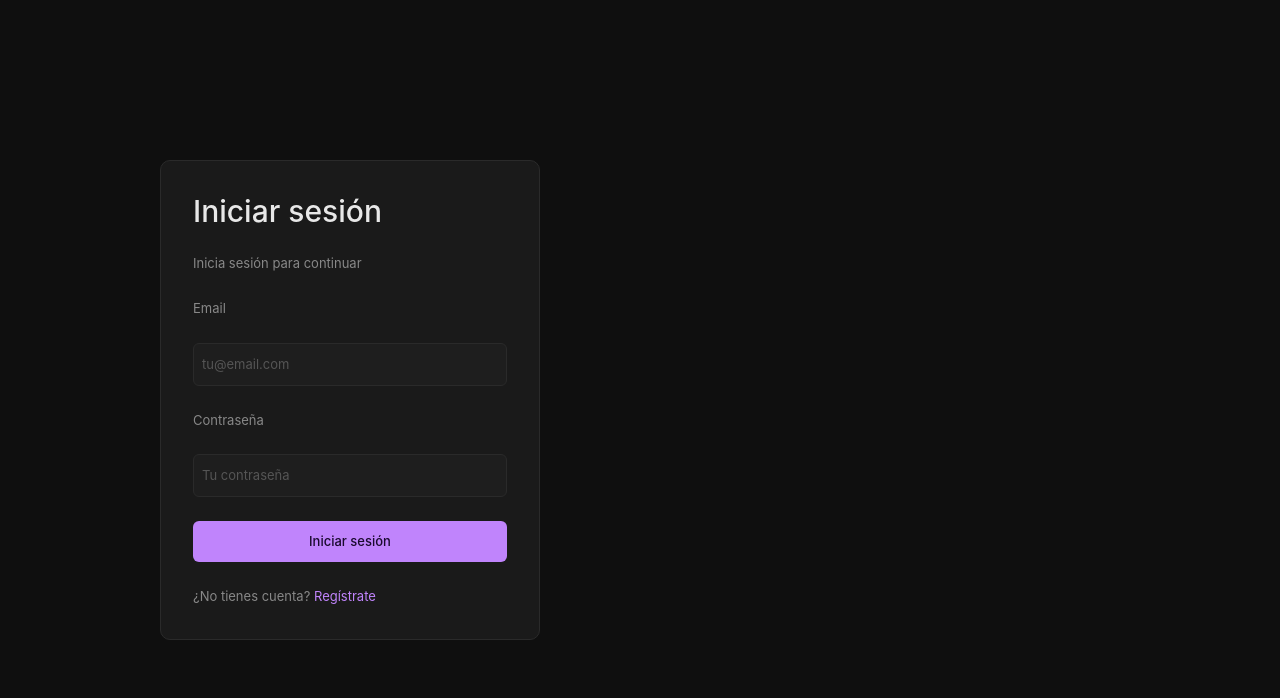
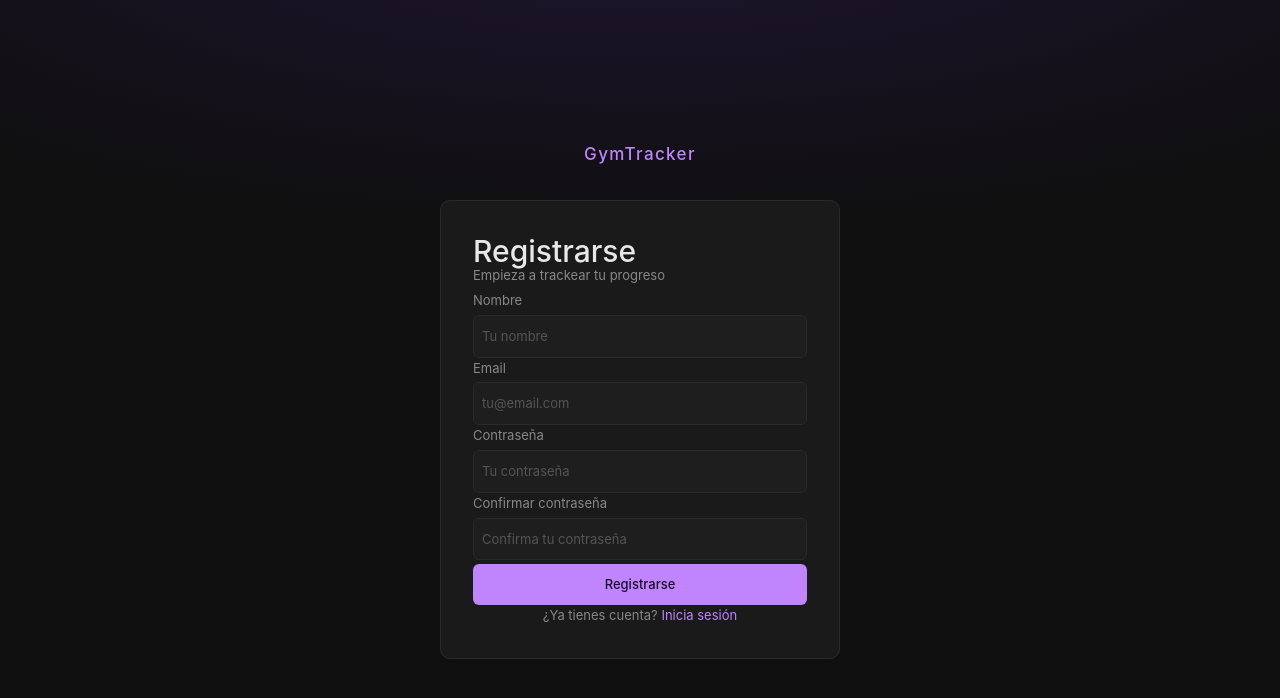
Before and after one commit to JesusQP10/gymtracker, a plain HTML site: page client/pages/index.html in a window 1280 px wide. Both pictures are taken after a click on the link "Regístrate". Drawn offline with Linux system fonts and the light colour scheme.

Commit message:
Estilos css de login y registro

```diff
--- a/client/css/pages/auth.css
+++ b/client/css/pages/auth.css
@@ -1,28 +1,88 @@
+/* ── Fondo de página ── */
 #auth-container {
   display: flex;
   flex-direction: column;
-  gap: var(--space-lg);
   justify-content: center;
   align-items: center;
   min-height: 100vh;
-  width: 700px;
+  padding: var(--space-lg);
+  background-color: var(--color-bg);
+  background-image: radial-gradient(
+    ellipse 80% 40% at 50% -10%,
+    var(--color-accent-dark),
+    transparent
+  );
 }
 
-#login-form, #register-form {
+/* ── Logo sobre el card ── */
+#auth-container::before {
+  content: 'GymTracker';
+  font-size: var(--font-size-md);
+  font-weight: var(--font-weight-medium);
+  color: var(--color-accent);
+  letter-spacing: 0.08em;
+  margin-bottom: var(--space-xl);
+}
+
+/* ── Card ── */
+#login-form,
+#register-form {
   display: flex;
   flex-direction: column;
-  gap: var(--space-lg);
+  gap: var(--space-md);
   padding: var(--space-xl);
-  width: 380px;
+  width: 100%;
+  max-width: 400px;
 }
 
-#login-form h1, #register-form h1 {
+/* ── Título ── */
+#login-form h1,
+#register-form h1 {
   font-size: var(--font-size-2xl);
+  font-weight: var(--font-weight-medium);
   color: var(--color-text-primary);
-
 }
 
-#login-form p, #register-form h2 {
+/* ── Subtítulo ── */
+#login-form > p:first-of-type,
+#register-form > p:first-of-type {
+  font-size: var(--font-size-sm);
+  color: var(--color-text-secondary);
+  margin-top: calc(var(--space-xs) * -1);
+  margin-bottom: var(--space-xs);
+}
+
+/* ── Grupos label + input ── */
+#login-form .form-group,
+#register-form .form-group {
+  display: flex;
+  flex-direction: column;
+  gap: var(--space-xs);
+  margin-bottom: 0;
+}
+
+/* ── Botón submit ── */
+#login-form .btn--primary,
+#register-form .btn--primary {
+  margin-top: var(--space-xs);
+  cursor: pointer;
+}
+
+/* ── Link de alternancia ── */
+#a-registro,
+#a-inicio {
+  text-align: center;
   font-size: var(--font-size-sm);
   color: var(--color-text-secondary);
 }
+
+#a-registro a,
+#a-inicio a {
+  color: var(--color-accent);
+  transition: color var(--transition);
+}
+
+#a-registro a:hover,
+#a-inicio a:hover {
+  color: var(--color-accent-hover);
+}
--- /dev/null
+++ b/client/js/pages/auth.js
@@ -0,0 +1,72 @@
+console.log('auth.js cargado');
+
+// ── Formularios ──
+const loginForm = document.getElementById('login-form');
+const registerForm = document.getElementById('register-form');
+
+// ── Enlaces para alternar entre formularios ──
+const enlaceRegistro = document.querySelector('#a-registro a');
+const enlaceInicio = document.querySelector('#a-inicio a');
+
+// ── Inputs del LOGIN ──
+const emailInput = document.getElementById('email');
+const passwordInput = document.getElementById('password');
+
+// ── Inputs del REGISTRO ──
+const nombreInput = document.getElementById('nombre');
+const registerEmailInput = document.getElementById('register-email');
+const registerPasswordInput = document.getElementById('register-password');
+const confirmPasswordInput = document.getElementById('confirm-password');
+
+// ── Alternar entre formularios ──
+enlaceRegistro.addEventListener('click', (e) => {
+    e.preventDefault();
+    loginForm.style.display = 'none';
+    registerForm.style.display = 'block';
+});
+
+enlaceInicio.addEventListener('click', (e) => {
+    e.preventDefault();
+    registerForm.style.display = 'none';
+    loginForm.style.display = 'block';
+});
+
+// ── Validación del LOGIN ──
+loginForm.addEventListener('submit', (e) => {
+    e.preventDefault();
+
+    if (emailInput.value.trim() === '') {
+        alert('El campo de correo electrónico no puede estar vacío.');
+        return;
+    }
+    if (passwordInput.value.trim() === '') {
+        alert('El campo de contraseña no puede estar vacío.');
+        return;
+    }
+
+    console.log('Login correcto');
+});
+
+// ── Validación del REGISTRO ──
+registerForm.addEventListener('submit', (e) => {
+    e.preventDefault();
+
+    if (nombreInput.value.trim() === '') {
+        alert('El nombre no puede estar vacío.');
+        return;
+    }
+    if (registerEmailInput.value.trim() === '') {
+        alert('El correo electrónico no puede estar vacío.');
+        return;
+    }
+    if (registerPasswordInput.value.trim().length < 6) {
+        alert('La contraseña debe tener al menos 6 caracteres.');
+        return;
+    }
+    if (registerPasswordInput.value !== confirmPasswordInput.value) {
+        alert('Las contraseñas no coinciden.');
+        return;
+    }
+
+    console.log('Registro correcto');
+});
--- a/client/pages/index.html
+++ b/client/pages/index.html
@@ -15,28 +15,45 @@
         <form id="login-form" class="card">
             <h1>Iniciar sesión</h1>
             <p>Inicia sesión para continuar</p>
+
+            <div class="form-group">
                 <label for="email" class="form-label">Email</label>
-            <input type="email" class="form-input" id="email" name="email" required placeholder="tu@email.com">
+                <input type="email" class="form-input" id="email" name="email" placeholder="tu@email.com">
+            </div>
+            <div class="form-group">
                 <label for="password" class="form-label">Contraseña</label>
-            <input type="password" class="form-input" id="password" name="password" required placeholder="Tu contraseña">
-            <button type="submit"class="btn btn--primary btn--full" >Iniciar sesión</button>
-            <p id="a-registro">¿No tienes cuenta? <a href="#"class="text-accent">Regístrate</a></p>
+                <input type="password" class="form-input" id="password" name="password" placeholder="Tu contraseña">
+            </div>
+
+            <button type="submit" class="btn btn--primary btn--full">Iniciar sesión</button>
+            <p id="a-registro">¿No tienes cuenta? <a href="#" class="text-accent">Regístrate</a></p>
         </form>
 
         <form id="register-form" class="card" style="display: none;">
             <h1>Registrarse</h1>
-            <h2>Empieza a trackear tu progreso</h2>
+            <p>Empieza a trackear tu progreso</p>
+
+            <div class="form-group">
                 <label for="nombre" class="form-label">Nombre</label>
-            <input type="text" class="form-input" id="nombre" name="nombre" required placeholder="Tu nombre">
+                <input type="text" class="form-input" id="nombre" name="nombre" placeholder="Tu nombre">
+            </div>
+            <div class="form-group">
                 <label for="register-email" class="form-label">Email</label>
-            <input type="email" class="form-input" id="register-email" name="email" required placeholder="tu@email.com">
+                <input type="email" class="form-input" id="register-email" name="email" placeholder="tu@email.com">
+            </div>
+            <div class="form-group">
                 <label for="register-password" class="form-label">Contraseña</label>
-            <input type="password" class="form-input" id="register-password" name="password" required placeholder="Tu contraseña">
+                <input type="password" class="form-input" id="register-password" name="password" placeholder="Tu contraseña">
+            </div>
+            <div class="form-group">
                 <label for="confirm-password" class="form-label">Confirmar contraseña</label>
-            <input type="password" class="form-input" id="confirm-password" name="confirm-password" required placeholder="Confirma tu contraseña">
+                <input type="password" class="form-input" id="confirm-password" name="confirm-password" placeholder="Confirma tu contraseña">
+            </div>
+
             <button type="submit" class="btn btn--primary btn--full">Registrarse</button>
-            <p id="a-inicio">¿Ya tienes cuenta? <a href="#" class="text-accent"aaaaaaaaaaaaaaaaaaaaaaaaaaaaaaaaaaaaaaaaaaaaaaaaaaaaaaaaaaaaaaaaaaa>Inicia sesión</a></p>
+            <p id="a-inicio">¿Ya tienes cuenta? <a href="#" class="text-accent">Inicia sesión</a></p>
         </form>
     </div>
+    <script src="../js/pages/auth.js"></script>
 </body>
 </html>
```
Lines whose indentation alone changed are shown as unchanged.
